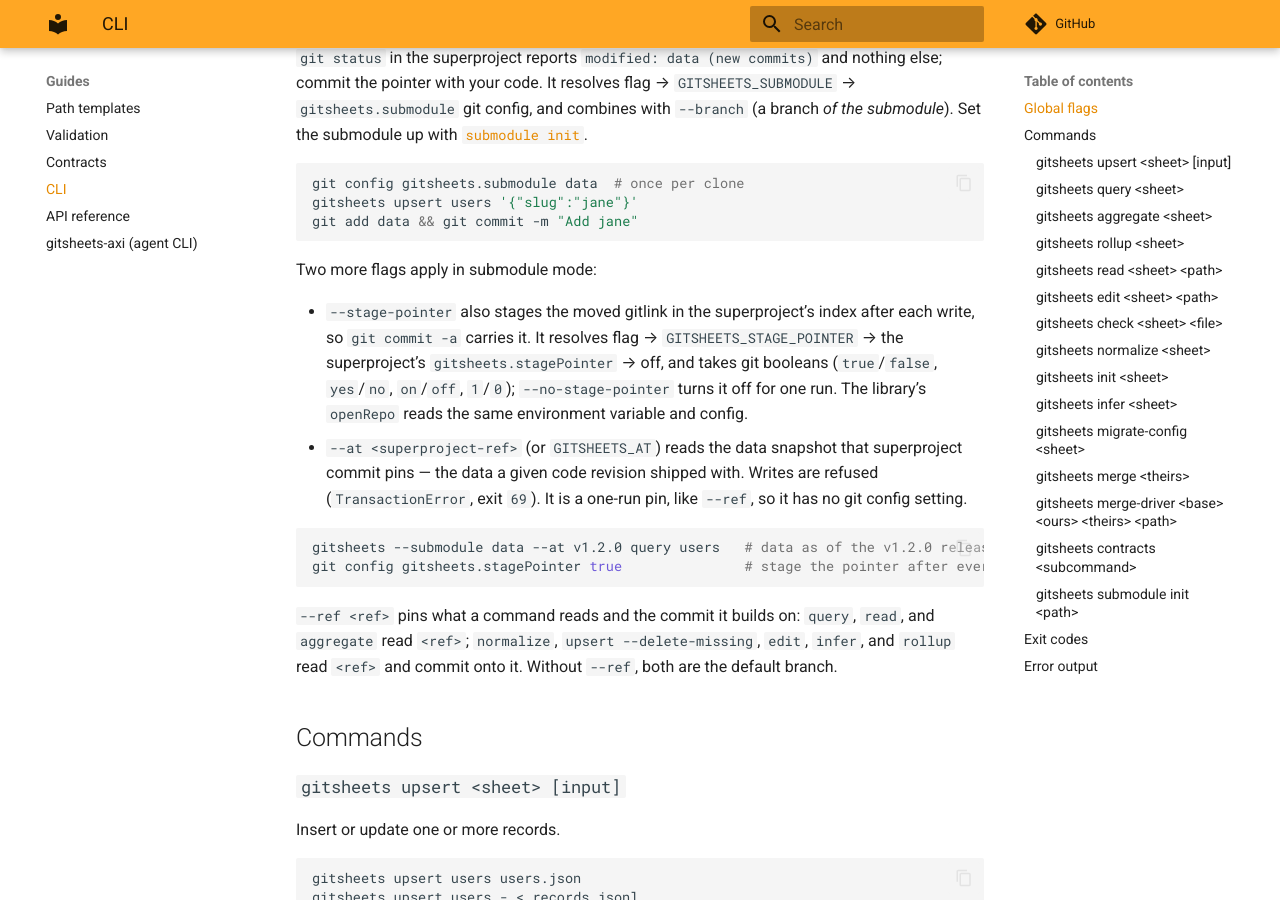
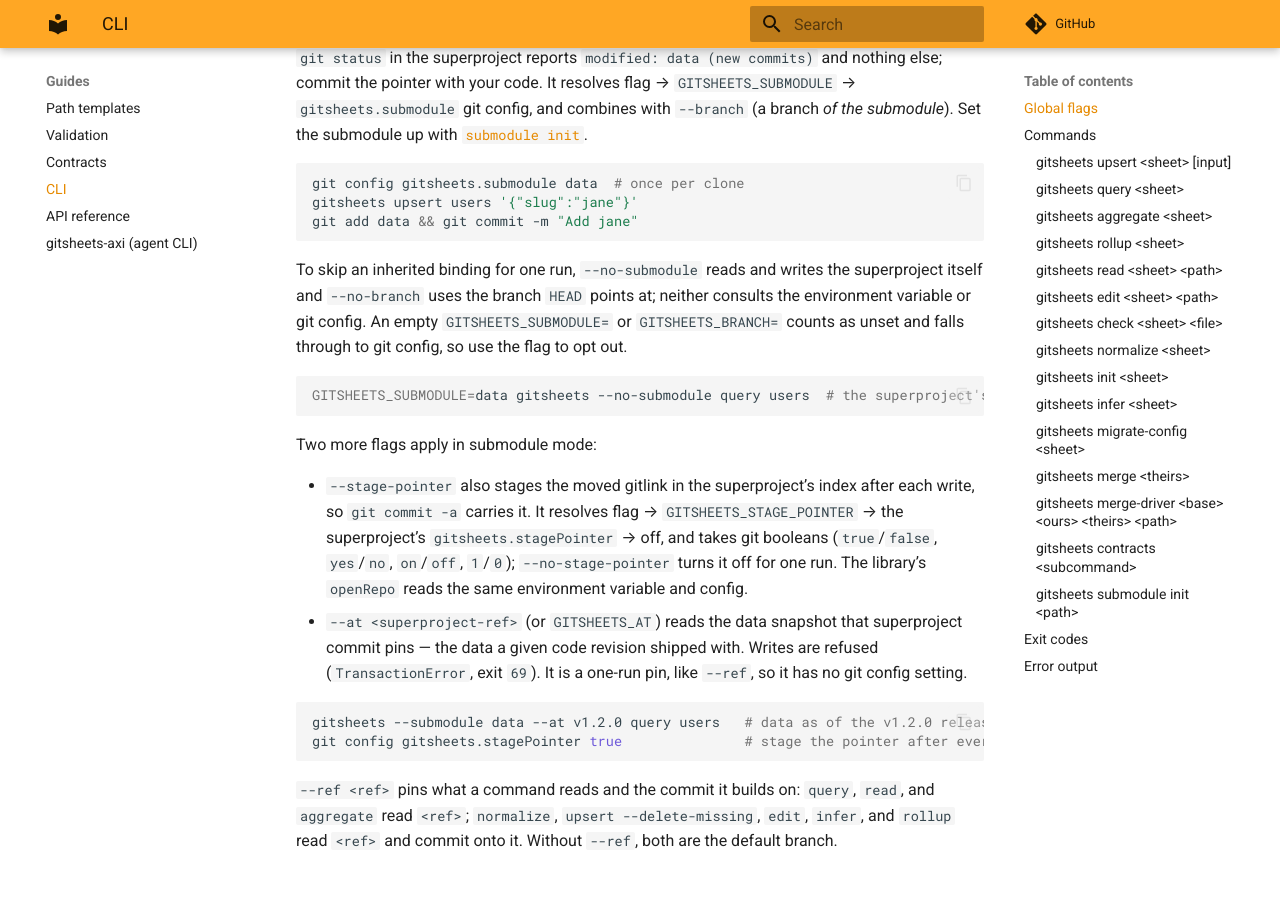
Before and after one commit to JarvusInnovations/gitsheets, an MkDocs documentation site: the page built from docs/cli.md, in a window 1280 px wide and 900 px high, scrolled down 1596 px. Built offline with MkDocs 1.6.1 and Material for MkDocs 9.7.7, drawn with Linux system fonts in a browser that asks for light colours; comment, search, counter and statistics services are not loaded; some of the changed text lies outside the part shown.

Commit message:
docs: --no-submodule / --no-branch and openRepo({ submodule: null })
Refs #361

Co-Authored-By: Claude Opus 5.5 <noreply@anthropic.com>
Claude-Session: https://claude.ai/code/session_013bS1t58BgthzfR3EtAeRT2

````diff
--- a/docs/cli.md
+++ b/docs/cli.md
@@ -13,8 +13,8 @@ operation on a `Repository` (or `Sheet`/`Transaction`).
 | `--git-dir <path>` | discovered from cwd | `GIT_DIR` |
 | `--root <path>` | `/` | `GITSHEETS_ROOT` |
 | `--prefix <path>` | none | `GITSHEETS_PREFIX` |
-| `--branch <name>` | `gitsheets.branch` git config, else `HEAD`'s branch | `GITSHEETS_BRANCH` |
-| `--submodule <path>` | `gitsheets.submodule` git config, else none | `GITSHEETS_SUBMODULE` |
+| `--branch <name>` / `--no-branch` | `gitsheets.branch` git config, else `HEAD`'s branch | `GITSHEETS_BRANCH` |
+| `--submodule <path>` / `--no-submodule` | `gitsheets.submodule` git config, else none | `GITSHEETS_SUBMODULE` |
 | `--stage-pointer` / `--no-stage-pointer` | `gitsheets.stagePointer` git config, else off | `GITSHEETS_STAGE_POINTER` |
 | `--at <superproject-ref>` | none | `GITSHEETS_AT` |
 | `--ref <ref>` | the default branch (the pinned commit under `--at`) | `GITSHEETS_REF` |
@@ -58,6 +58,16 @@ the submodule*). Set the submodule up with
 git config gitsheets.submodule data  # once per clone
 gitsheets upsert users '{"slug":"jane"}'
 git add data && git commit -m "Add jane"
+```
+
+To skip an inherited binding for one run, `--no-submodule` reads and writes
+the superproject itself and `--no-branch` uses the branch `HEAD` points at;
+neither consults the environment variable or git config. An empty
+`GITSHEETS_SUBMODULE=` or `GITSHEETS_BRANCH=` counts as unset and falls
+through to git config, so use the flag to opt out.
+
+```bash
+GITSHEETS_SUBMODULE=data gitsheets --no-submodule query users  # the superproject's own users sheet
 ```
 
 Two more flags apply in submodule mode:
````
Also changed, not shown: docs/axi.md (+9 -1 lines), docs/recipes/headless-data.md (+9 -0 lines), skills/gitsheets/references/axi.md (+1 -1 lines), skills/gitsheets/references/cli.md (+3 -3 lines).
